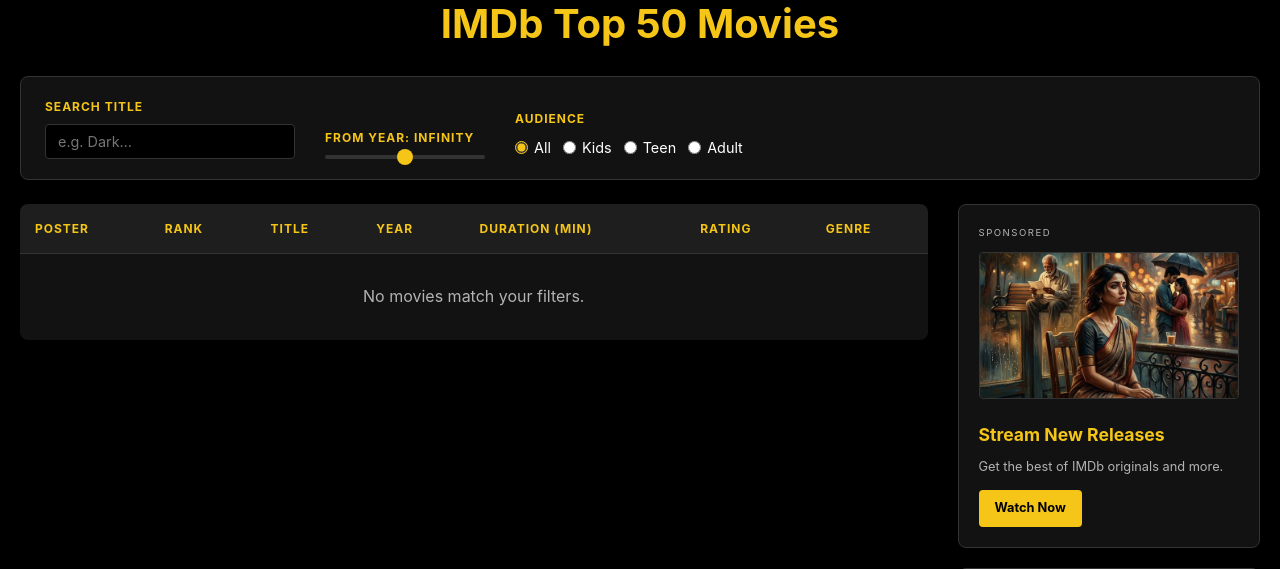
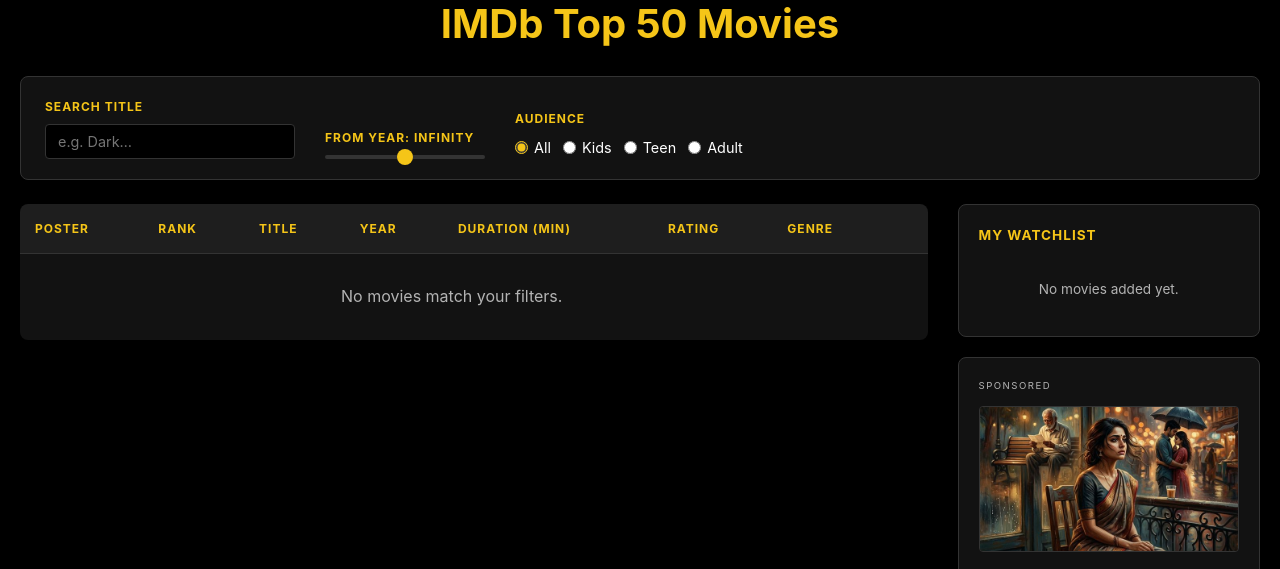
Before and after one commit to zvonimirkonjevic/web-programiranje, a PHP site: page / in a window 1280 px wide. Shown: the part 117-686 px from the top of the page. Run offline with PHP 8.4, Linux system fonts and the light colour scheme; some libraries are stand-ins or nearby versions.

Commit message:
create UI for watchlist

```diff
--- a/public/index.html
+++ b/public/index.html
@@ -70,6 +70,7 @@
                 <th>Duration (min)</th>
                 <th>Rating</th>
                 <th>Genre</th>
+                <th></th>
             </tr>
         </thead>
         <tbody></tbody>
@@ -78,6 +79,11 @@
 
 
         <aside class="ads-sidebar">
+            <div class="watchlist-panel">
+                <h3 class="watchlist-heading">My Watchlist <span id="watchlist-count"></span></h3>
+                <ul id="watchlist-items"></ul>
+                <p id="watchlist-empty" class="watchlist-empty">No movies added yet.</p>
+            </div>
             <div class="ad-slot">
                 <p class="ad-label">Sponsored</p>
                 <img src="images/movie_16.png" alt="Featured Streaming Service">
--- a/public/style/style.css
+++ b/public/style/style.css
@@ -328,6 +328,124 @@ table img {
     cursor: pointer;
 }
 
+/* Watchlist panel */
+.watchlist-panel {
+    background-color: var(--imdb-dark-gray);
+    border: 1px solid var(--border-gray);
+    border-radius: 8px;
+    padding: 20px;
+}
+
+.watchlist-heading {
+    font-size: 0.85rem;
+    text-transform: uppercase;
+    letter-spacing: 1px;
+    color: var(--imdb-gold);
+    margin-bottom: 16px;
+}
+
+#watchlist-count {
+    font-weight: 400;
+    color: var(--text-gray);
+}
+
+.watchlist-empty {
+    font-size: 0.85rem;
+    color: var(--text-gray);
+    text-align: center;
+    padding: 16px 0;
+}
+
+#watchlist-items {
+    list-style: none;
+    display: flex;
+    flex-direction: column;
+    gap: 12px;
+}
+
+.watchlist-item {
+    display: flex;
+    align-items: center;
+    gap: 12px;
+}
+
+.watchlist-item img {
+    width: 36px;
+    height: 54px;
+    object-fit: cover;
+    border-radius: 3px;
+    border: 1px solid var(--border-gray);
+    flex-shrink: 0;
+}
+
+.watchlist-item-info {
+    flex: 1;
+    min-width: 0;
+    display: flex;
+    flex-direction: column;
+    gap: 2px;
+}
+
+.watchlist-item-title {
+    font-size: 0.85rem;
+    font-weight: 600;
+    color: var(--text-white);
+    white-space: nowrap;
+    overflow: hidden;
+    text-overflow: ellipsis;
+}
+
+.watchlist-item-meta {
+    font-size: 0.75rem;
+    color: var(--text-gray);
+}
+
+.btn-watched {
+    flex-shrink: 0;
+    background: none;
+    border: 1px solid var(--border-gray);
+    border-radius: 50%;
+    color: var(--text-gray);
+    width: 28px;
+    height: 28px;
+    cursor: pointer;
+    font-size: 0.8rem;
+    display: flex;
+    align-items: center;
+    justify-content: center;
+    transition: background-color 0.2s, color 0.2s, border-color 0.2s;
+}
+
+.btn-watched:hover {
+    background-color: #1a3a1a;
+    border-color: #4caf50;
+    color: #4caf50;
+}
+
+/* Watchlist toggle button in table rows */
+.btn-watchlist {
+    background: none;
+    border: 1px solid var(--border-gray);
+    border-radius: 4px;
+    color: var(--text-gray);
+    font-size: 0.75rem;
+    padding: 4px 8px;
+    cursor: pointer;
+    white-space: nowrap;
+    transition: background-color 0.2s, color 0.2s, border-color 0.2s;
+}
+
+.btn-watchlist:hover {
+    border-color: var(--imdb-gold);
+    color: var(--imdb-gold);
+}
+
+.btn-watchlist--added {
+    border-color: var(--imdb-gold);
+    color: var(--imdb-gold);
+    background-color: rgba(245, 197, 24, 0.08);
+}
+
 /* Footer */
 footer {
     padding: 30px 0;
```
